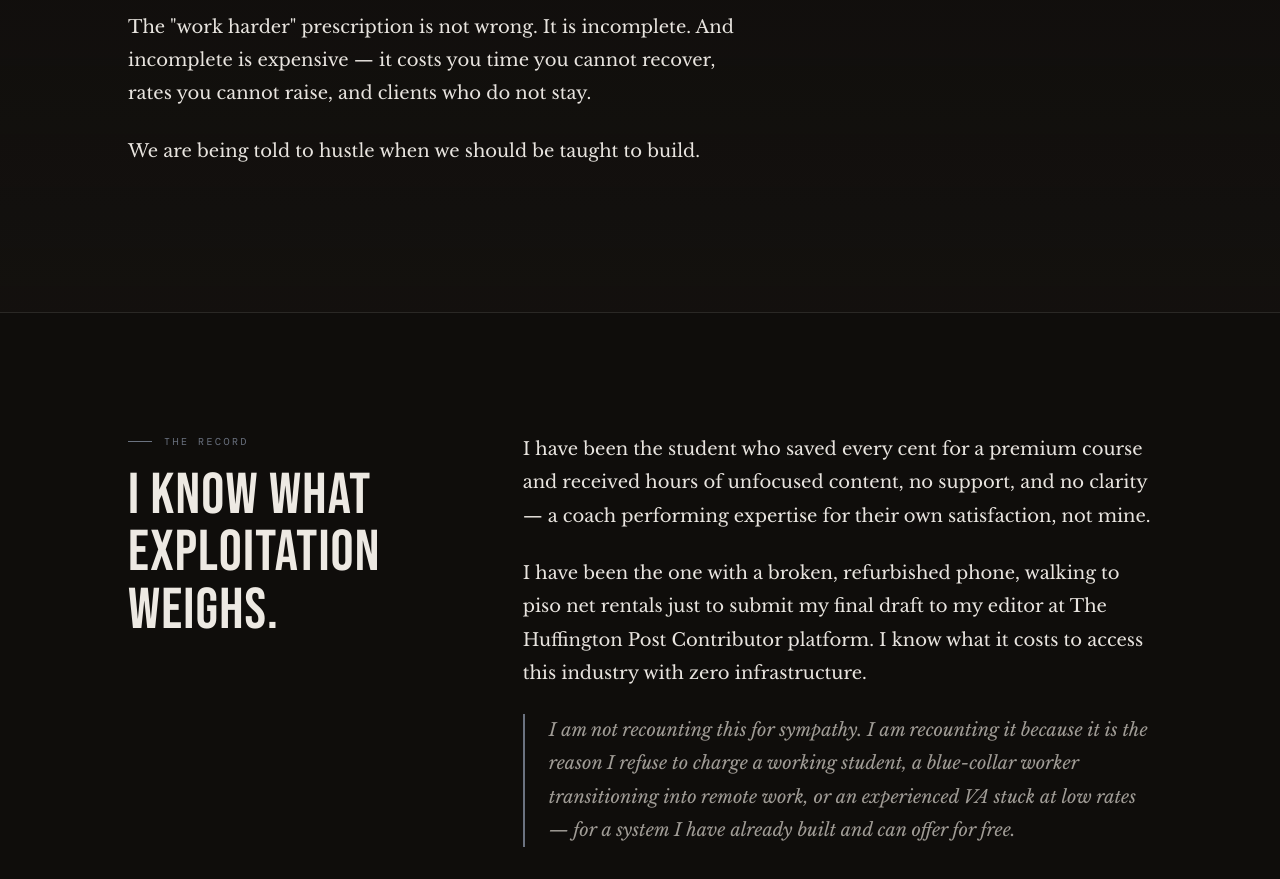
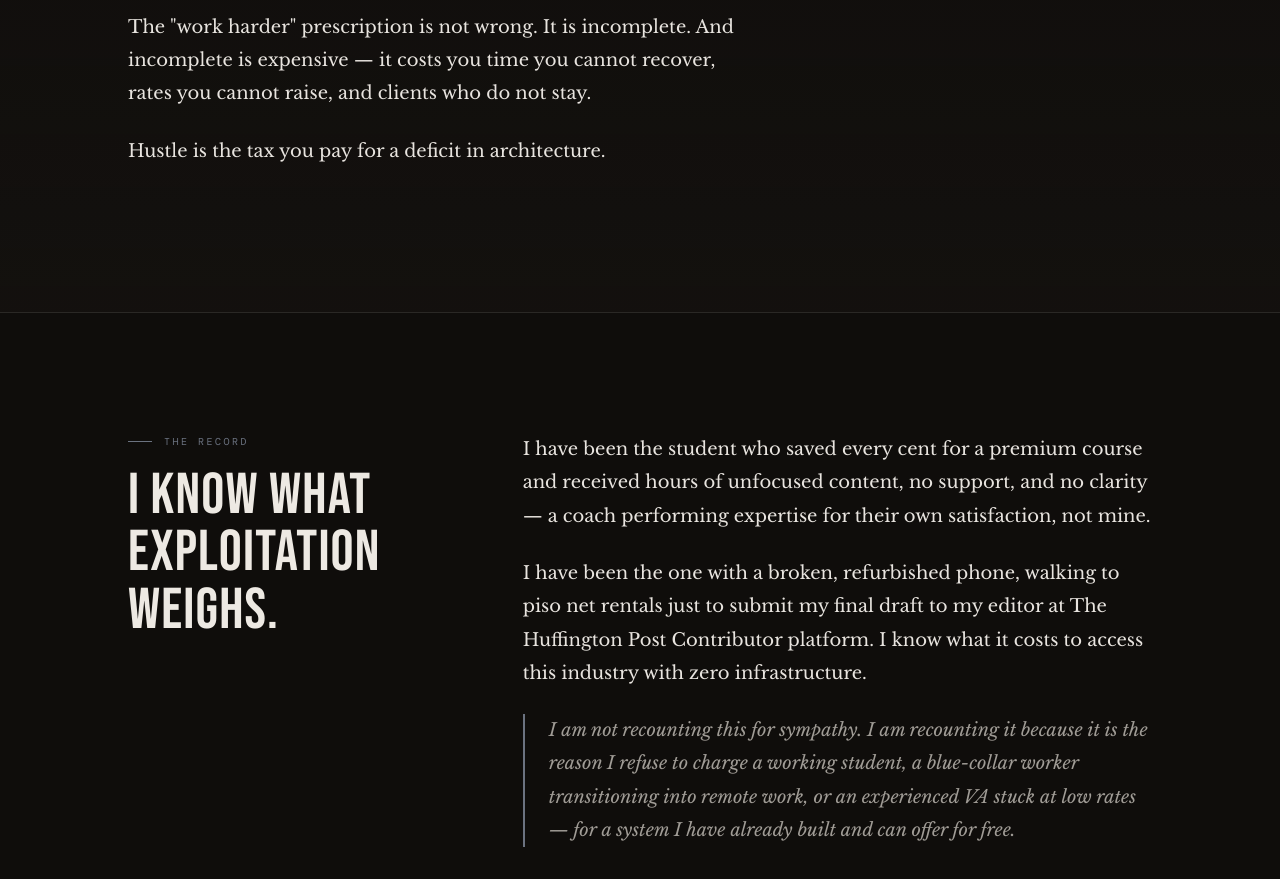
Before and after one commit to kittycataclysmic/marginmomentum-landing, a React (Vite) app: page / in a window 1280 px wide. Shown: the part 3480-4359 px from the top of the page. Built offline with nearby package versions, Linux system fonts and the light colour scheme.

Commit message:
Update App.jsx

```diff
--- a/src/App.jsx
+++ b/src/App.jsx
@@ -329,7 +329,7 @@ export default function App() {
               The "work harder" prescription is not wrong. It is incomplete. And incomplete is expensive —
               it costs you time you cannot recover, rates you cannot raise, and clients who do not stay.
             </p>
-            <p>We are being told to hustle when we should be taught to build.</p>
+            <p>Hustle is the tax you pay for a deficit in architecture.</p>
           </div>
           <div className="diagnosis-pull reveal">
             <strong>We are being told to hustle.</strong>
```
